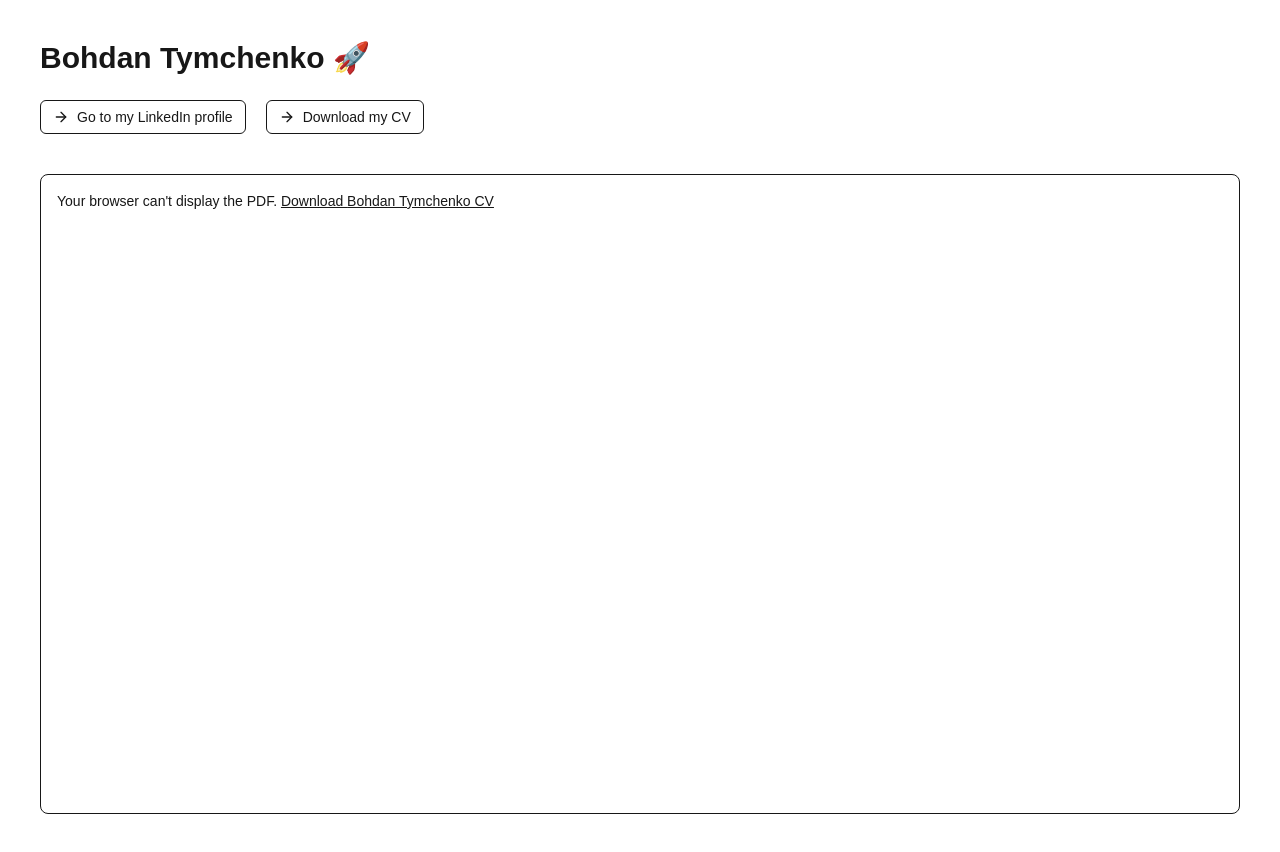
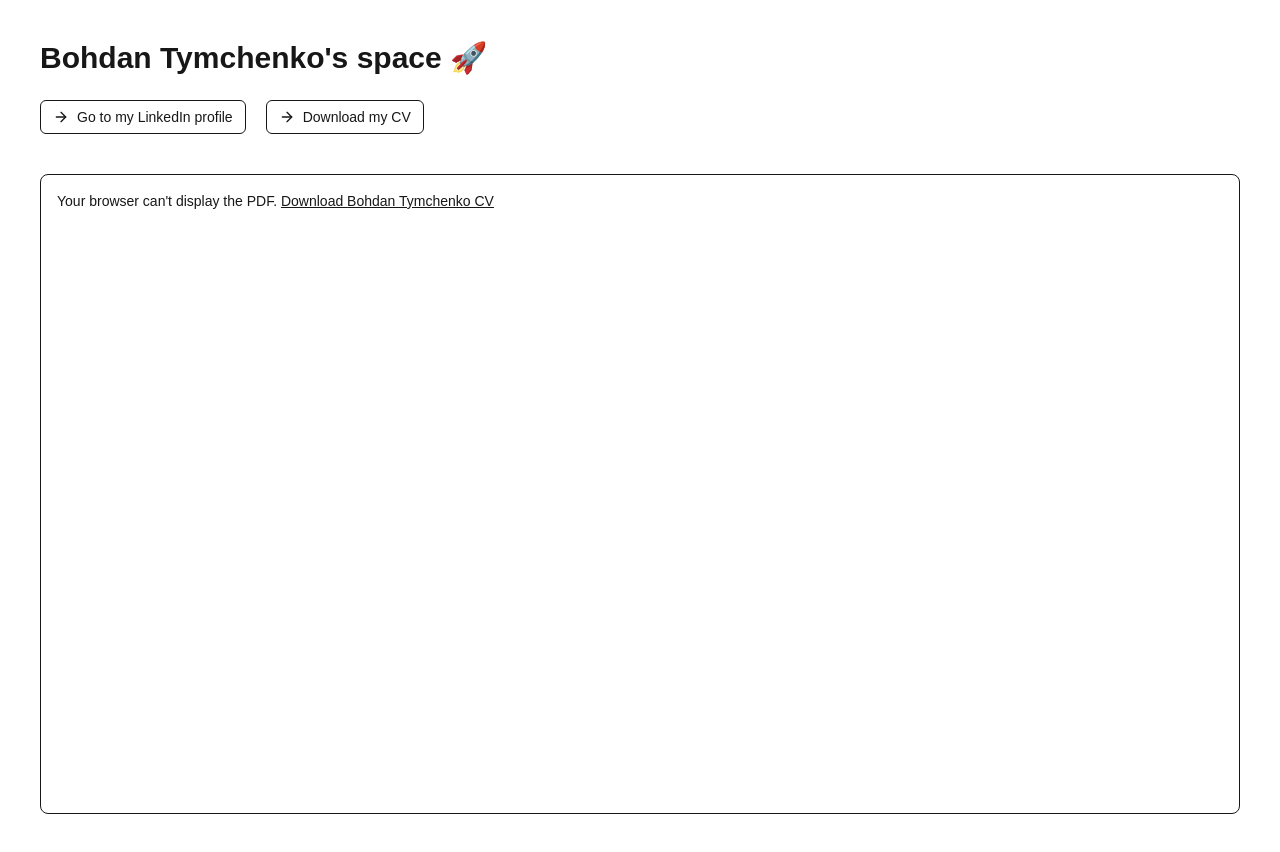
Before and after one commit to Bohdan-Tymchenko/ci-cd-next-demo, a Next.js app: page / in a window 1280 px wide. Built offline with nearby package versions, Linux system fonts and the light colour scheme.

Commit message:
Test pull request workflow

```diff
--- a/src/app/page.tsx
+++ b/src/app/page.tsx
@@ -8,7 +8,7 @@ export default function Home() {
     <main className="flex flex-1 flex-col gap-6 p-6 sm:p-10">
       <header className="flex flex-col gap-2">
         <h1 className="text-2xl font-bold sm:text-3xl">
-          Bohdan Tymchenko 🚀
+          Bohdan Tymchenko&apos;s space 🚀
         </h1>
         <div className="w-fit mt-4 gap-5 flex sm:flex-row flex-col">
           <a
```
